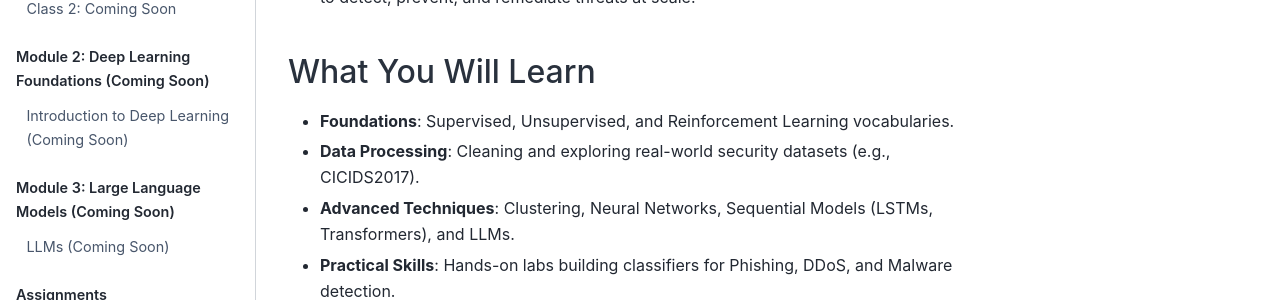
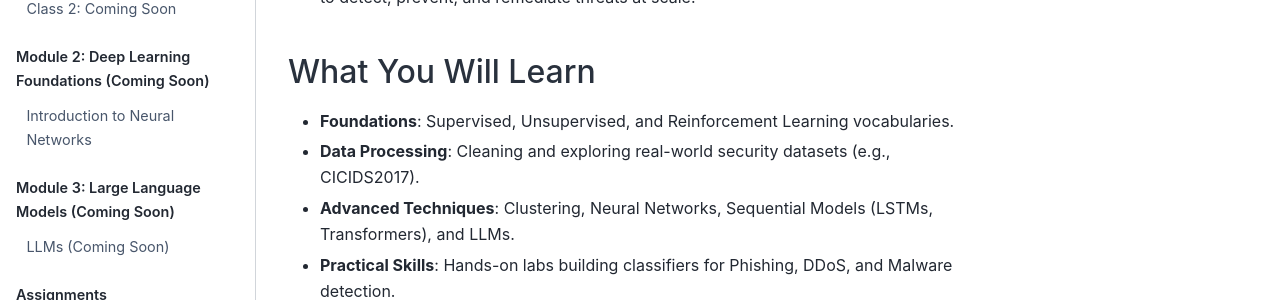
Before and after one commit to mproman/CYBERSEC520, a Jupyter Book: the page built from intro.md, in a window 1280 px wide. Shown: the part 527-827 px from the top of the page. Built offline with Jupyter Book 1.0.4 settings and Sphinx 7.4.7 and the Sphinx Book theme 1.1.4, drawn with Linux system fonts in a browser that asks for light colours; pages that are not in the unit, such as notebooks, are missing from menus; some of the changed lines change nothing that is shown.

Commit message:
Update structure and content in _toc.yml

```diff
--- a/_toc.yml
+++ b/_toc.yml
@@ -17,7 +17,7 @@ parts:
     #  title: "Class 3: Notebook"
   - caption: "Module 2: Deep Learning Foundations (Coming Soon)"
     chapters:
-    - file: content/06_deep_learning/index
+    - file: content/06_deep_learning/Class04
   - caption: "Module 3: Large Language Models (Coming Soon)"
     chapters:
     - file: content/08_llms/index
```
